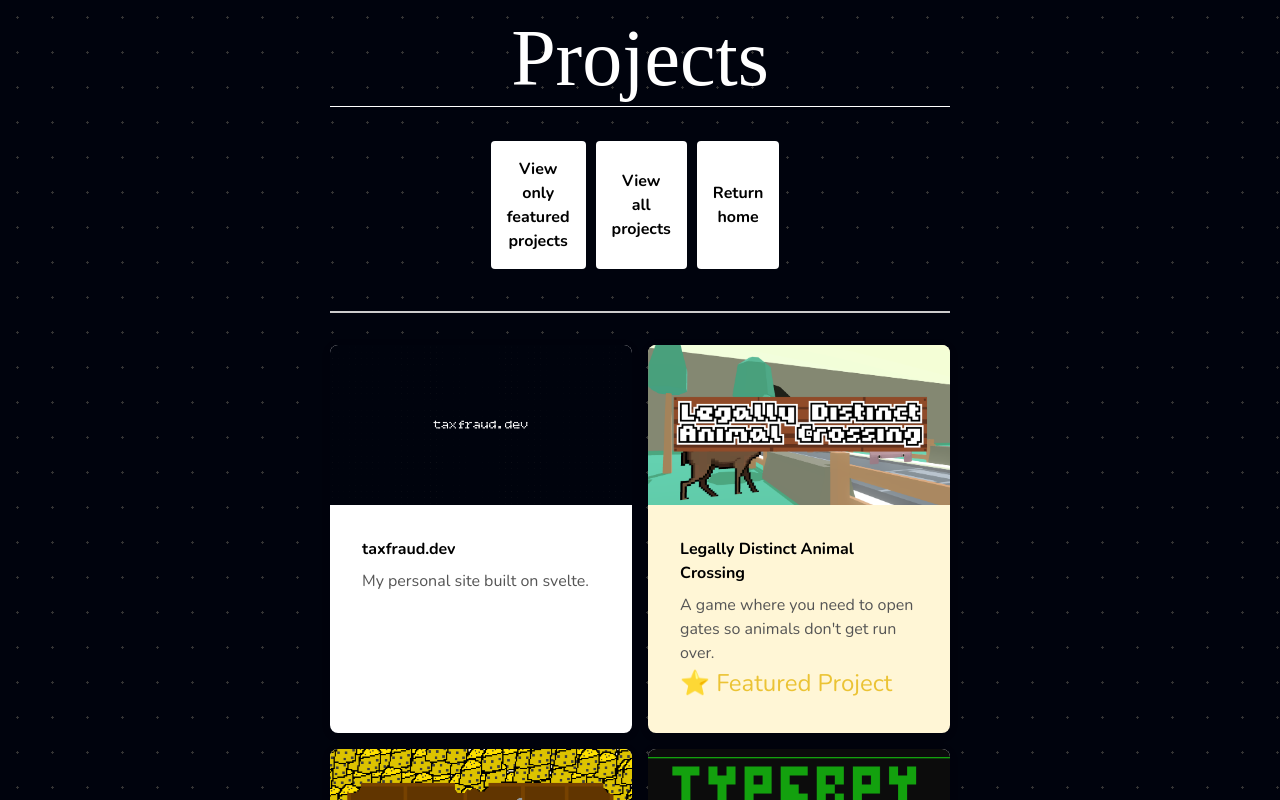
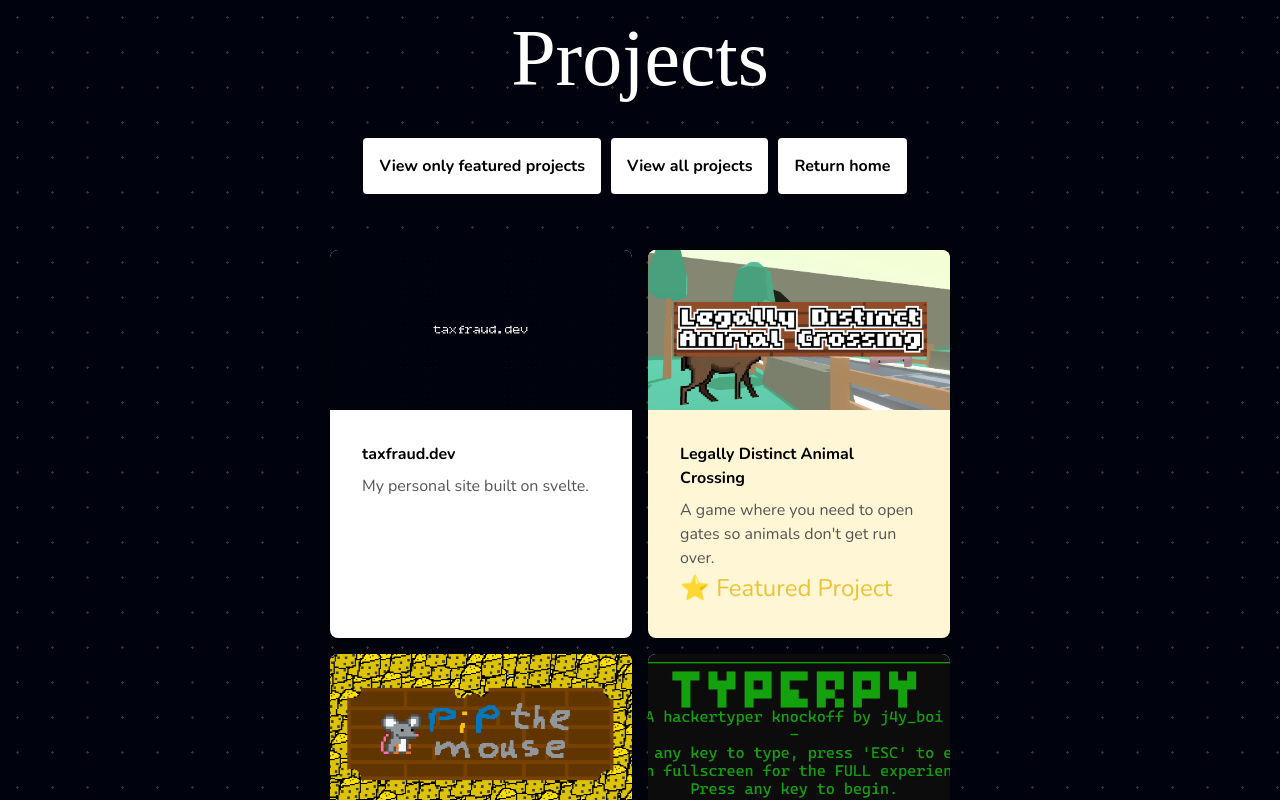
Before and after one commit to j4y-boi/taxfraud.dev, a SvelteKit app: page /projects in a window 1280 px wide. Shown: the top 800 px of the page. Built offline with nearby package versions, Linux system fonts and the light colour scheme; a web font is replaced by a local one.

Commit message:
made the top bar buttons a bit better on projects page

```diff
--- a/src/routes/projects/+page.svelte
+++ b/src/routes/projects/+page.svelte
@@ -17,8 +17,7 @@
 <div class="min-h-screen flex flex-col">
     <div class="text-white center">
         <Typewriter text="Projects"/>
-        <hr><br>
-        <div class="flex justify-center p-8 center">
+        <div class="flex justify-center p-8">
             <button class="bg-white  text-black font-bold p-4 rounded transition active:scale-95 hover:scale-105" style="margin-right: 10px">
                 <!-- svelte-ignore a11y_invalid_attribute -->
                 <a href="javascript:window.location.href = window.location.pathname + '?featured';">View only featured projects</a>
@@ -32,7 +31,7 @@
                 <a href="/">Return home</a>
             </button>
         </div>
-        <hr class="fancyhr">
+        <br>
         <Gridthing/>
     </div>
 
```
